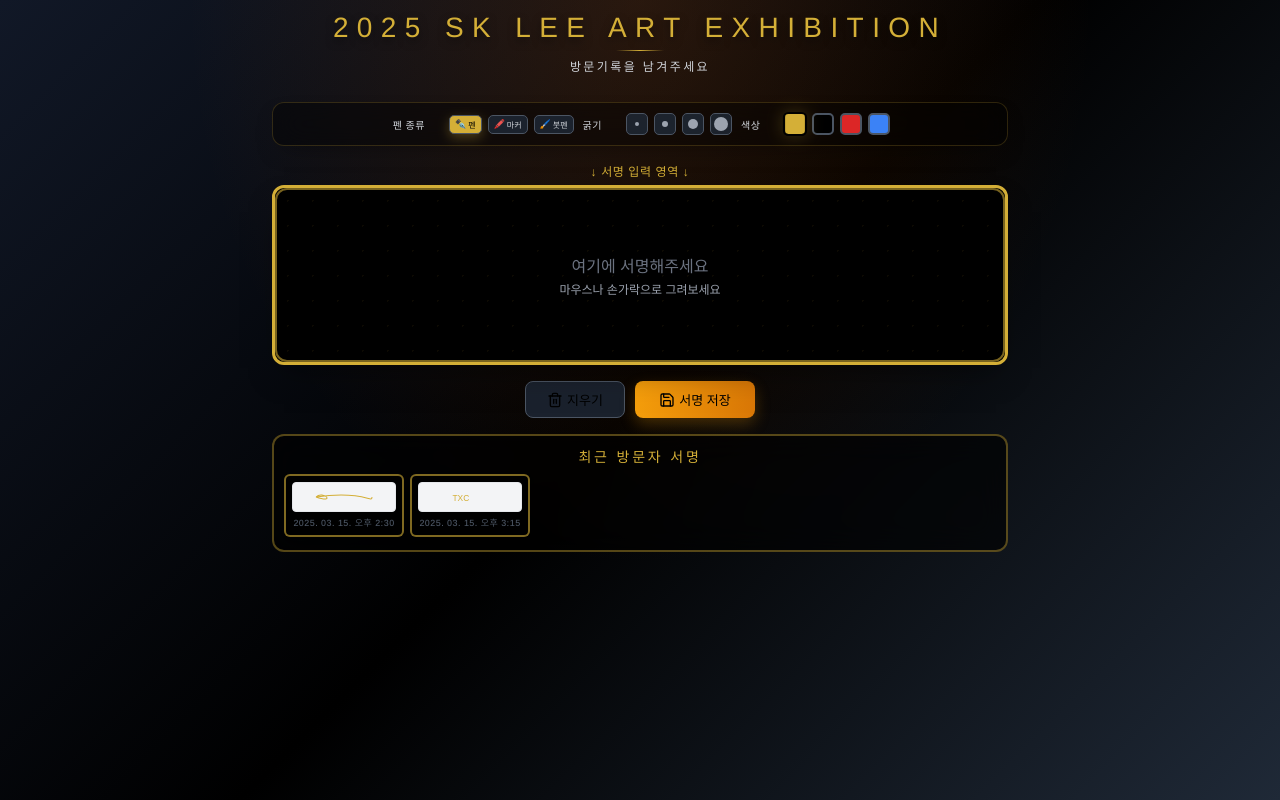
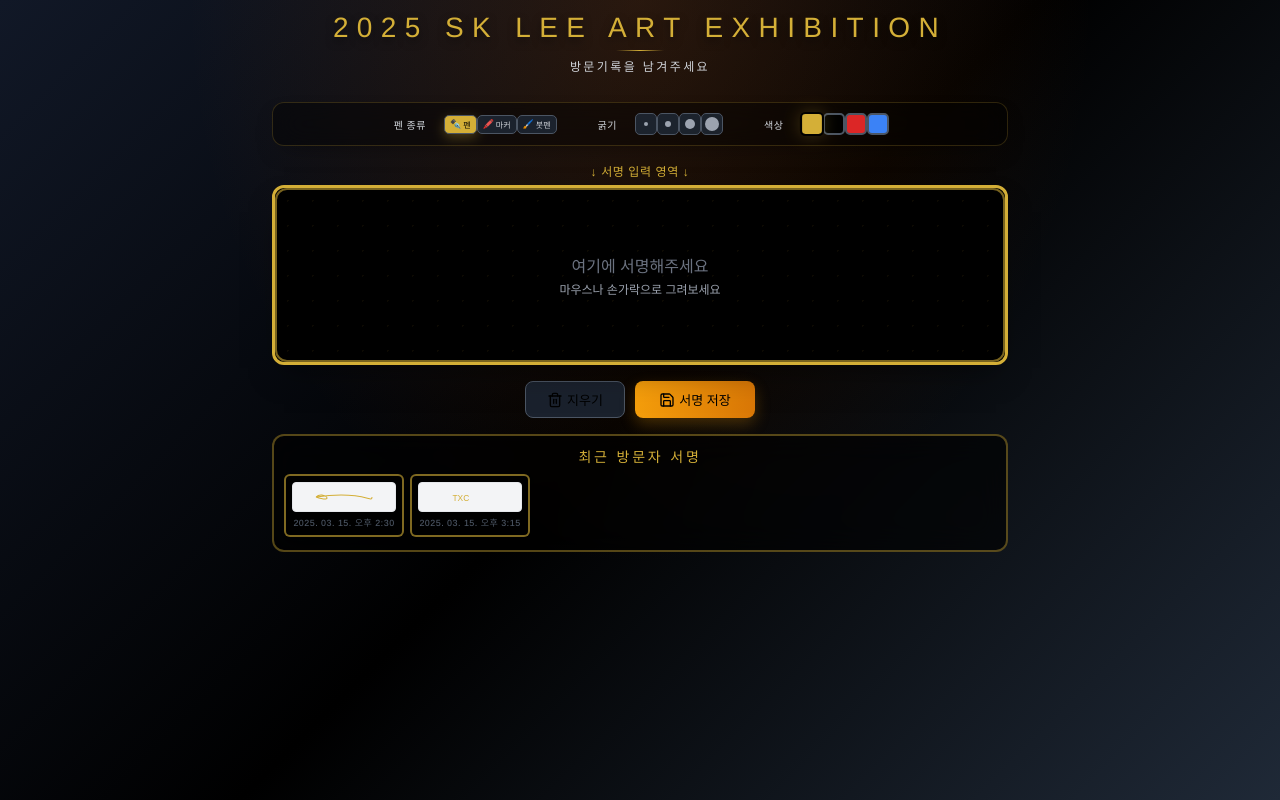
Before and after one commit to hschoi37/signature-kiosk, a React (Create React App) app: page / in a window 1280 px wide. Built offline with nearby package versions, Linux system fonts and the light colour scheme.

Commit message:
툴바 그룹(펜종류/굵기/색상) 구조 분리 및 그룹 간 간격 확대

```diff
--- a/src/App.css
+++ b/src/App.css
@@ -481,3 +481,12 @@
     font-size: 20px;
   }
 }
+
+.tool-section {
+  display: flex;
+  align-items: center;
+  margin-right: 32px;
+}
+.tool-section:last-child {
+  margin-right: 0;
+}
--- a/src/App.js
+++ b/src/App.js
@@ -178,6 +178,7 @@ const SignatureKiosk = () => {
 
         <div className="toolbar">
           <div className="tool-group">
+            <div className="tool-section">
               <span className="tool-label">펜 종류</span>
               {penTypes.map((pen) => (
                 <button
@@ -189,7 +190,8 @@ const SignatureKiosk = () => {
                   {pen.name}
                 </button>
               ))}
-
+            </div>
+            <div className="tool-section">
               <span className="tool-label">굵기</span>
               {strokeSizes.map((size) => (
                 <button
@@ -206,7 +208,8 @@ const SignatureKiosk = () => {
                   />
                 </button>
               ))}
-
+            </div>
+            <div className="tool-section">
               <span className="tool-label">색상</span>
               {colors.map((color) => (
                 <button
@@ -219,6 +222,7 @@ const SignatureKiosk = () => {
                   }}
                 />
               ))}
+            </div>
           </div>
         </div>
 
```
Lines whose indentation alone changed are shown as unchanged.
